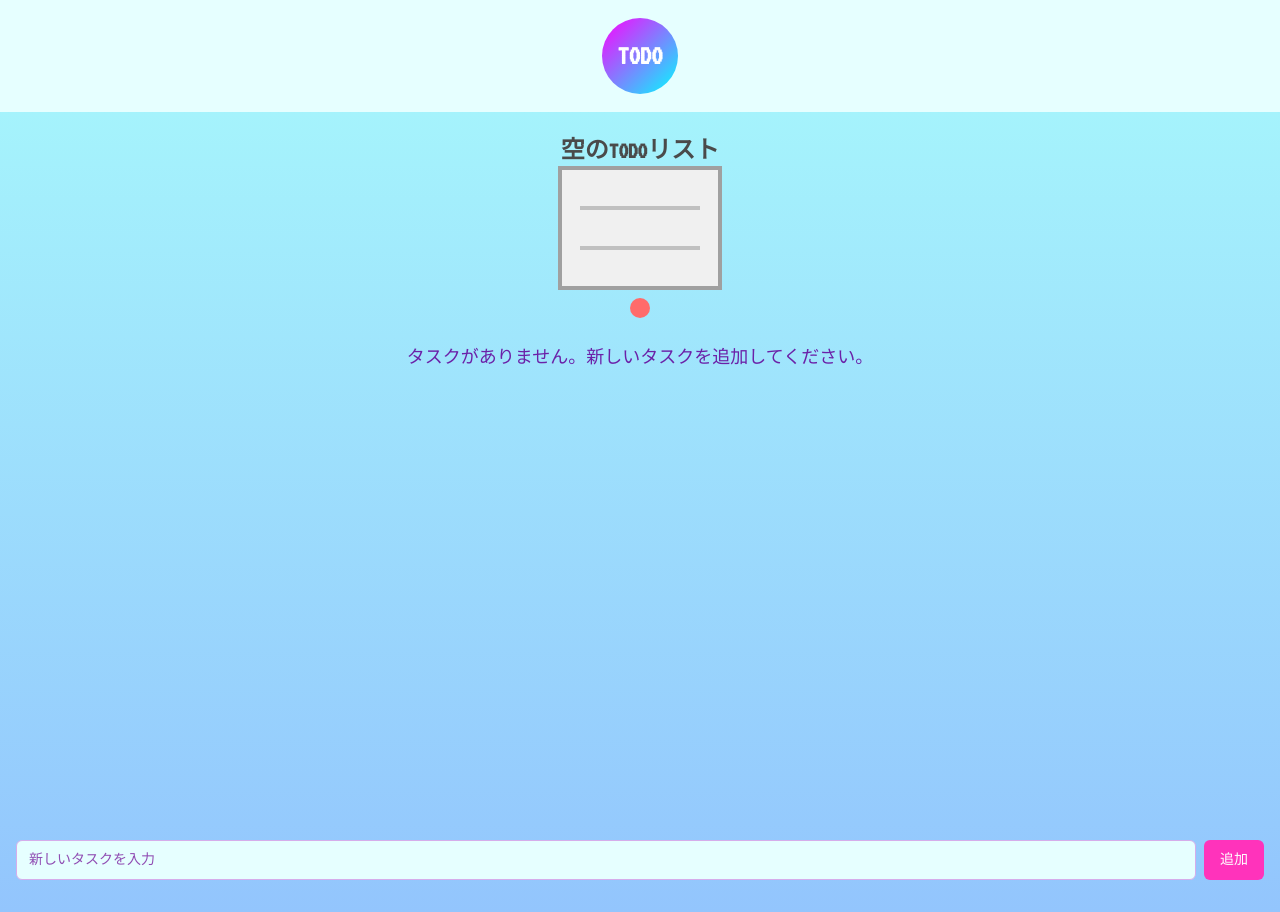
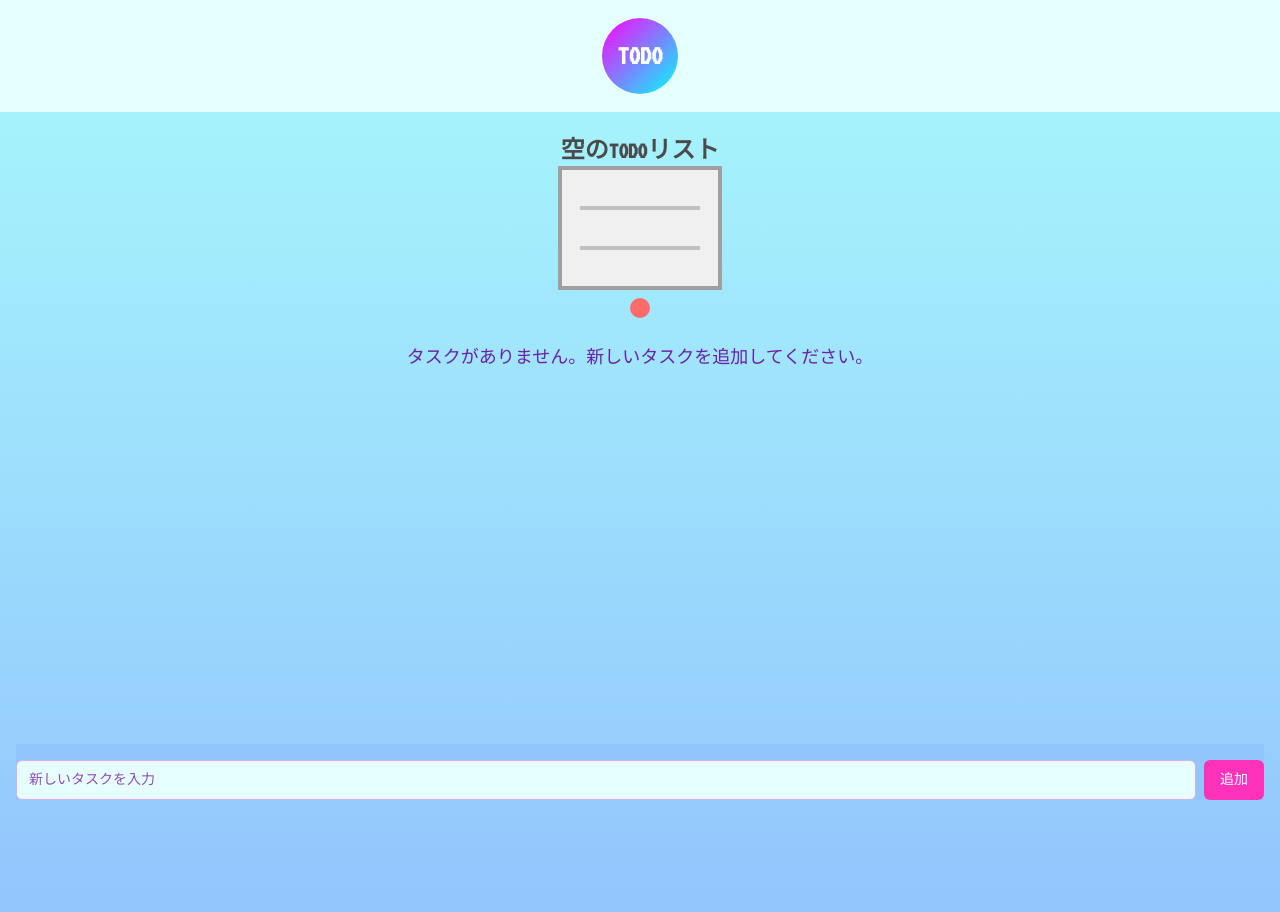
Before and after one commit to kentaro/todo, a Next.js app: page / in a window 1280 px wide. Built offline with nearby package versions, Linux system fonts and the light colour scheme.

Commit message:
スクロールしないと入力フォームがでないので、画面下部に固定してください。

```diff
--- a/src/app/page.tsx
+++ b/src/app/page.tsx
@@ -47,7 +47,7 @@ export default function Home() {
 
   return (
     <main className="container mx-auto p-4 bg-gradient-to-b from-cyan-200 to-blue-300 min-h-screen flex flex-col">
-      <div className="flex-grow">
+      <div className="flex-grow overflow-y-auto">
         {!isLoaded ? (
           <div className="text-center mt-4 text-purple-800">読み込み中...</div>
         ) : todos.length > 0 ? (
@@ -59,7 +59,7 @@ export default function Home() {
           </div>
         )}
       </div>
-      <div className="mt-4">
+      <div className="sticky bottom-0 bg-blue-300 pt-4">
         <AddTodo onAdd={addTodo} />
       </div>
     </main>
--- a/src/components/add-todo.tsx
+++ b/src/components/add-todo.tsx
@@ -20,12 +20,13 @@ export function AddTodo({ onAdd }: AddTodoProps) {
   }
 
   return (
-    <form onSubmit={handleSubmit} className="flex gap-2 mb-4">
+    <form onSubmit={handleSubmit} className="flex gap-2">
       <Input
         type="text"
         value={title}
         onChange={(e) => setTitle(e.target.value)}
         placeholder="新しいタスクを入力"
+        className="flex-grow"
       />
       <Button type="submit">追加</Button>
     </form>
```
